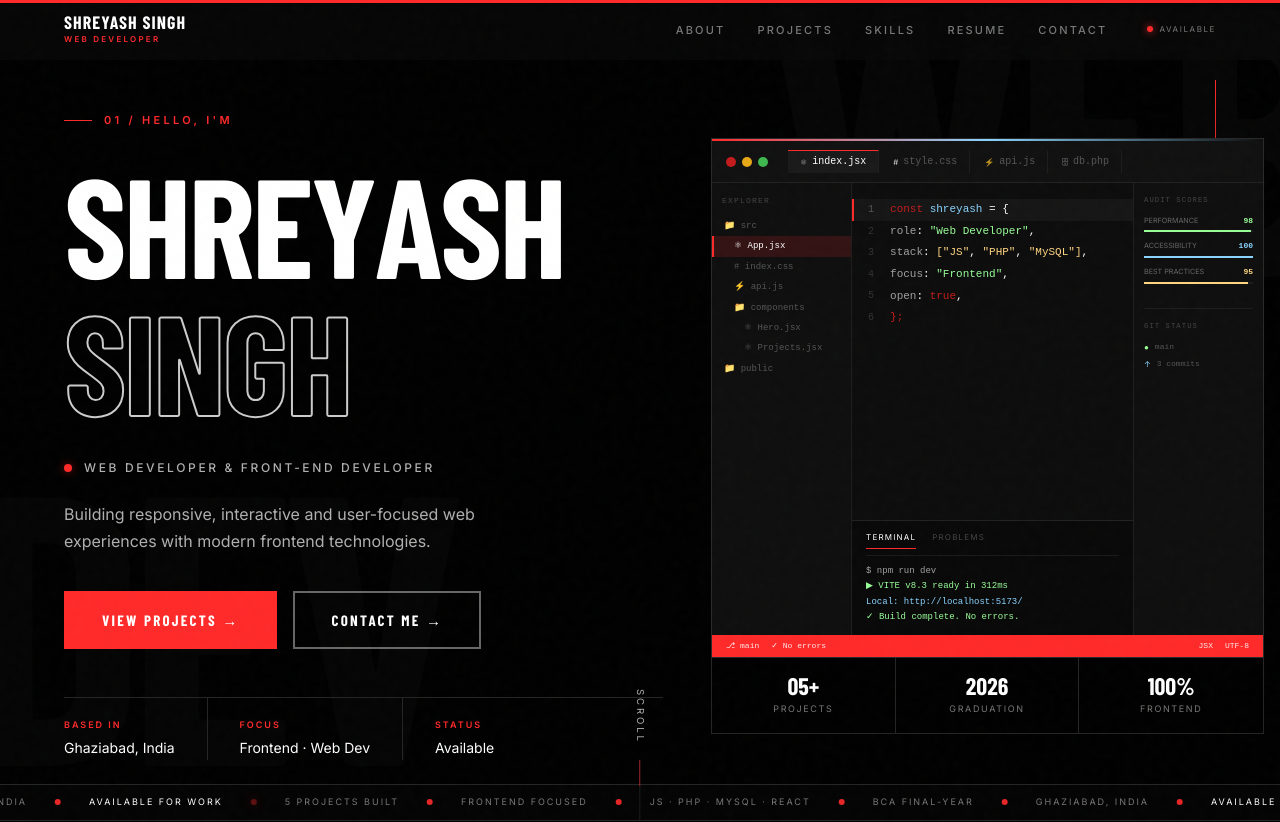
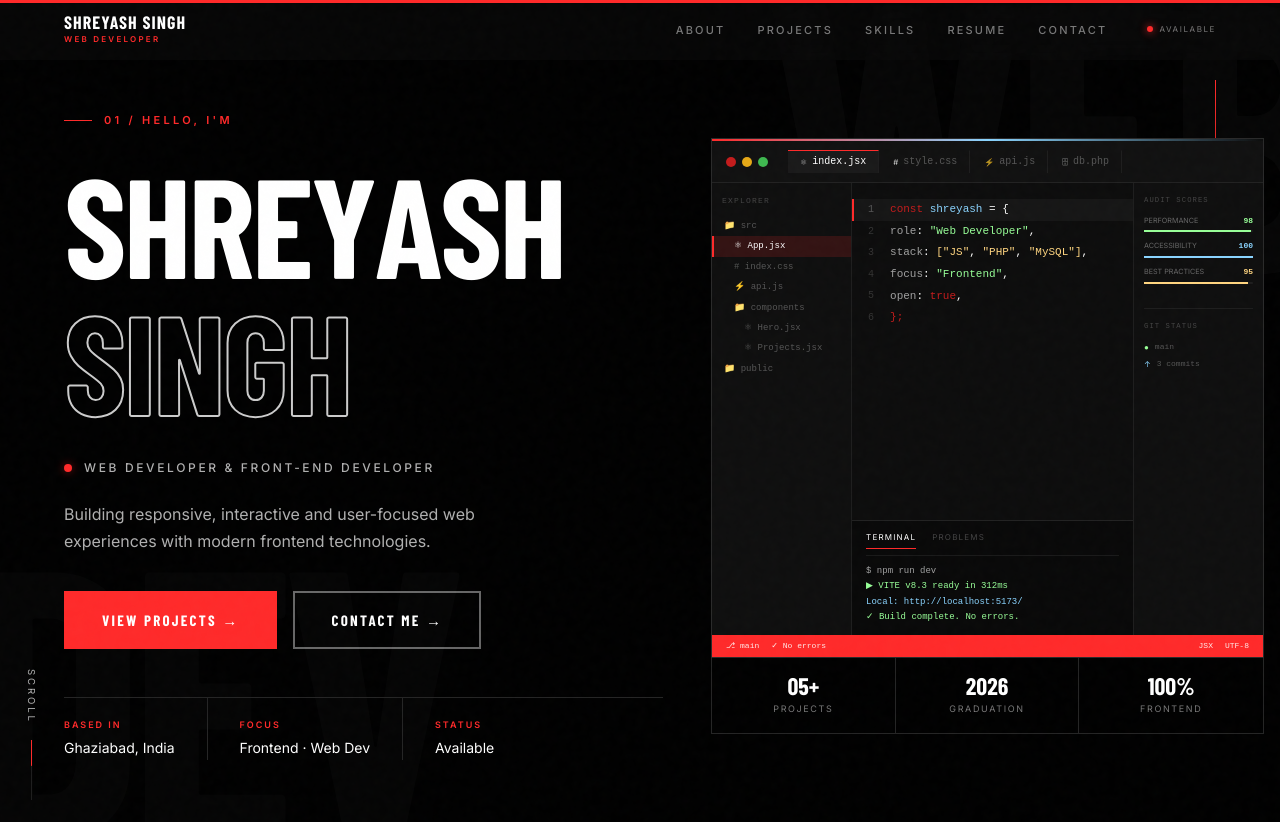
Before and after one commit to shreyashsingh2005/Shreyash-portfolio-, a React (Vite) app: page / in a window 1280 px wide. Shown: the top 822 px of the page. Built offline with nearby package versions, Linux system fonts and the light colour scheme; a web font is replaced by a local one.

Commit message:
updated project

```diff
--- a/src/components/Hero.jsx
+++ b/src/components/Hero.jsx
@@ -256,7 +256,7 @@ export default function Hero() {
           style={{
             display: 'grid', gap: '48px', alignItems: 'center',
             minHeight: 'calc(100vh - 64px - 36px)',
-            paddingBottom: '60px', paddingTop: '48px',
+            paddingBottom: '140px', paddingTop: '48px',
           }}
         >
 
@@ -405,7 +405,7 @@ export default function Hero() {
         animate={{ opacity: 1 }}
         transition={{ delay: 1.5, duration: 1 }}
         style={{
-          position: 'absolute', bottom: '0px', left: '50%', transform: 'translateX(-50%)',
+          position: 'absolute', bottom: '100px', left: '24px',
           display: 'flex', flexDirection: 'column', alignItems: 'center', gap: '16px',
           zIndex: 10
         }}
```
